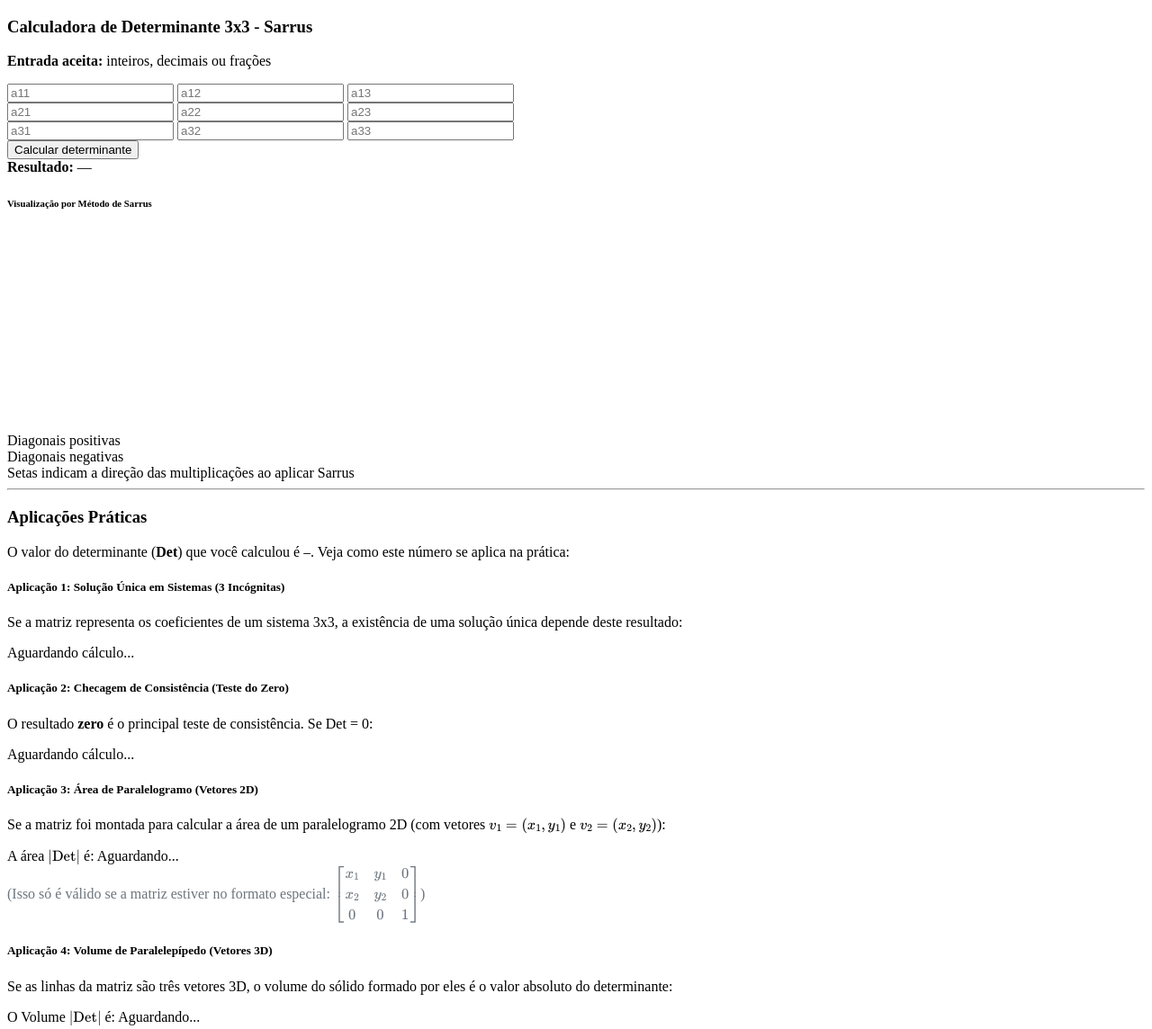
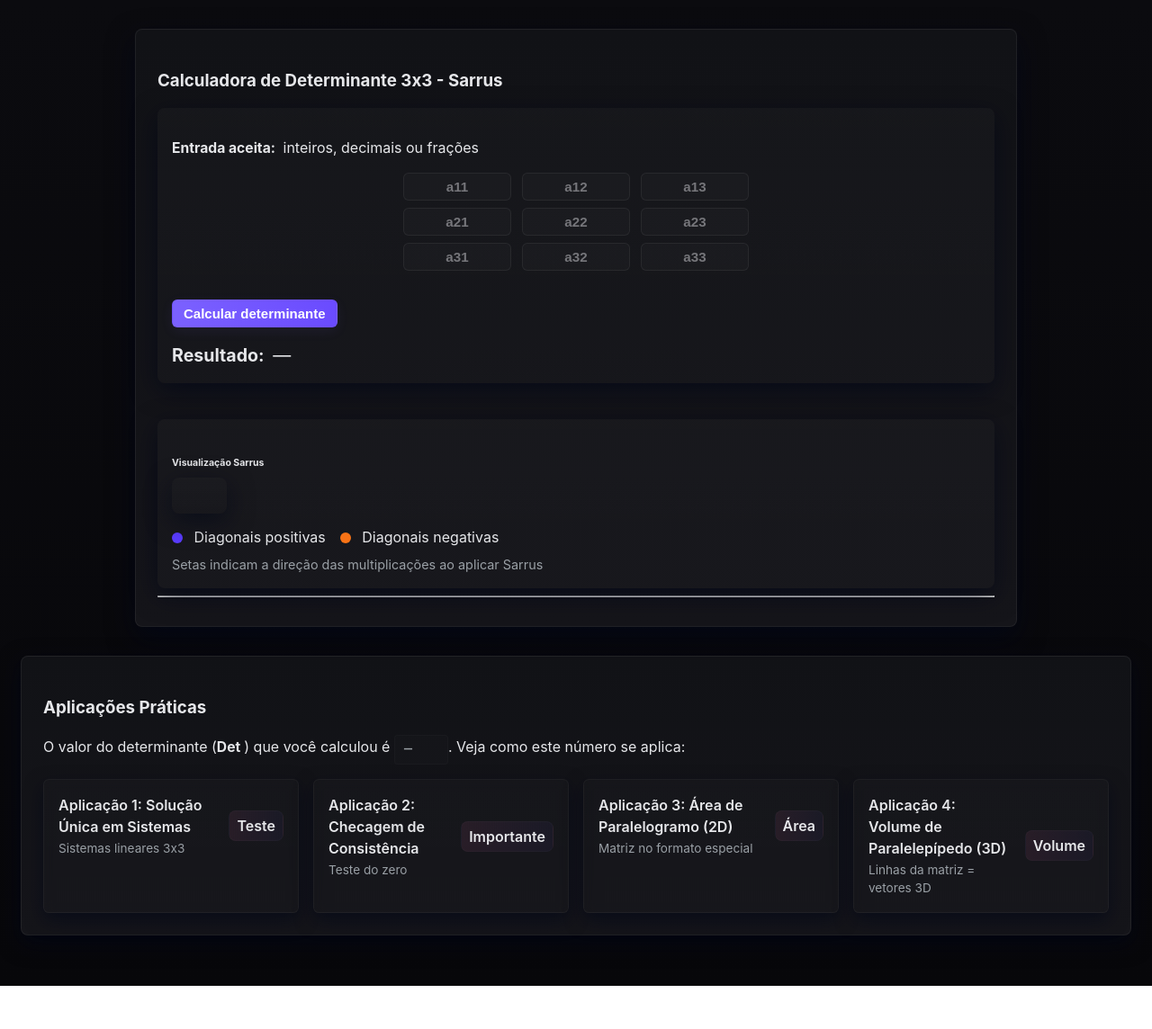
Before and after one commit to Unifacs-Portfolio/Determinante-3x3, a plain HTML site: page index.html in a window 1280 px wide. Shown: the whole page at 90% size. After the commit the page ends 1096 px from the top, so only its background shows below. Drawn offline with nearby package versions, Linux system fonts and the light colour scheme.

Commit message:
refatora index.html e adiciona estilos ao styles.css (rascunho) para melhorar a apresentação da calculadora de determinante 3x3

```diff
--- a/index.html
+++ b/index.html
@@ -1,29 +1,28 @@
-<!DOCTYPE html>
+<!doctype html>
 <html lang="pt-BR">
 <head>
-      <meta charset="utf-8">
-        <meta name="viewport" content="width=device-width, initial-scale=1"/>
-        <title> CÁLCULADORA DE DETERMINANTE DE MATRIZ QUADRADA 3X3 </title>
-
-         <link rel="stylesheet" type="text/css" href="styles.css">
+  <meta charset="utf-8" />
+  <meta name="viewport" content="width=device-width, initial-scale=1" />
+  <title>Determinante 3x3 — Sarrus</title>
+  <link rel="stylesheet" href="styles.css" />
   <script id="MathJax-script" async src="https://cdn.jsdelivr.net/npm/mathjax@3/es5/tex-mml-chtml.js"></script>
 </head>
 <body>
   <div class="container">
     <div class="card matrix-card">
       <div class="card-body">
-        <h3 class="mb-3">Calculadora de Determinante 3x3 - Sarrus </h3>
+        <h3 class="mb-3">Calculadora de Determinante 3x3 - Sarrus</h3>
 
         <div class="row gy-3">
           <div class="col-lg-6">
             <div class="p-3 result-box">
-              <p><strong>Entrada aceita:</strong> inteiros, decimais ou frações </p>
+              <p><strong class="strong-plain">Entrada aceita:</strong> inteiros, decimais ou frações</p>
 
               <div id="formArea" class="d-flex flex-column align-items-center mb-3">
                 <div class="d-flex matrix-row mb-2">
                   <input class="form-control matrix-input" id="a00" placeholder="a11">
                   <input class="form-control matrix-input" id="a01" placeholder="a12">
-                    <input class="form-control matrix-input" id="a02"  placeholder="a13">
+                  <input class="form-control matrix-input" id="a02" placeholder="a13">
                 </div>
                 <div class="d-flex matrix-row mb-2">
                   <input class="form-control matrix-input" id="a10" placeholder="a21">
@@ -40,23 +39,23 @@
 
               <div class="d-flex gap-2">
                 <button id="calcBtn" class="btn btn-primary">Calcular determinante</button>
-                    <div class="form-check align-self-center ms-auto">
-              </div>
+                <div class="form-check align-self-center ms-auto"></div>
               </div>
               <div class="mt-3">
-                    <div id="result" class="fs-5"><strong>Resultado:</strong> —</div>
+                <div id="result" class="fs-5"><strong class="strong-plain">Resultado:</strong> —</div>
               </div>
             </div>
           </div>
+
           <div class="col-lg-6">
             <div class="p-3 result-box">
-              <h6 class="mb-2"><strong>Visualização por Método de Sarrus </strong></h6>
+              <h6 class="mb-2"><strong class="strong-plain">Visualização Sarrus</strong></h6>
               <div id="sarrusWrapper" class="sarrus-wrap">
                 <div id="sarrusArea" class="sarrus-grid mb-2"></div>
                 <svg id="arrowsSvg" class="arrow" width="460" height="220" viewBox="0 0 460 220" style="left:0;top:0"></svg>
               </div>
               <div class="d-flex gap-3 align-items-center mt-2">
-                <div><span class="legend-dot" style="background:#676aff"></span> Diagonais positivas</div>
+                <div><span class="legend-dot" style="background:#5a3cff"></span> Diagonais positivas</div>
                 <div><span class="legend-dot" style="background:#f97316"></span> Diagonais negativas</div>
               </div>
               <div class="mt-2 small-muted">Setas indicam a direção das multiplicações ao aplicar Sarrus</div>
@@ -65,51 +64,85 @@
         </div>
 
         <hr>
-        <div id="stepsContainer" class="mt-3" style="display:none;"> <h6><strong>Cálculo completo </strong></h6>
+        <div id="stepsContainer" class="mt-3" style="display:none;">
+          <h6><strong class="strong-plain">Cálculo completo</strong></h6>
           <div id="steps" class="calc-box">Nenhum cálculo ainda.</div>
         </div>
       </div>
     </div>
   </div>
+
+  <!-- Aplicações Práticas convertidas em cards -->
   <div class="container mt-4 mb-4">
     <div class="card">
       <div class="card-body">
-        <h3 class="mb-3">Aplicações Práticas </h3>
-        <p>O valor do determinante (<strong>Det</strong>) que você calculou é <code id="current_det_value" class="interpretation pending">—</code>. Veja como este número se aplica na prática:</p>
+        <h3 class="mb-3">Aplicações Práticas</h3>
+        <p>O valor do determinante (<strong class="strong-plain">Det</strong>) que você calculou é <code id="current_det_value" class="interpretation pending">—</code>. Veja como este número se aplica:</p>
 
-        <div class="app-box" style="border-left-color: #cf66ff;">
-             <h5>Aplicação 1: Solução Única em Sistemas (3 Incógnitas)</h5>
+        <div class="apps-grid">
+          <details class="app-card variant-primary">
+            <summary class="app-card-summary">
+              <div class="app-card-head">
+                <div class="title">Aplicação 1: Solução Única em Sistemas</div>
+                <div class="subtitle">Sistemas lineares 3x3</div>
+              </div>
+              <div class="app-card-badge">Teste</div>
+            </summary>
+            <div class="app-card-body">
               <p>Se a matriz representa os coeficientes de um sistema 3x3, a existência de uma solução única depende deste resultado:</p>
               <div id="app1_interpretation" class="interpretation pending">Aguardando cálculo...</div>
             </div>
+          </details>
 
-        <div class="app-box" style="border-left-color: #ff5162;">
-             <h5>Aplicação 2: Checagem de Consistência (Teste do Zero)</h5>
-             <p>O resultado <strong>zero</strong> é o principal teste de consistência. Se Det = 0:</p>
+          <details class="app-card variant-accent">
+            <summary class="app-card-summary">
+              <div class="app-card-head">
+                <div class="title">Aplicação 2: Checagem de Consistência</div>
+                <div class="subtitle">Teste do zero</div>
+              </div>
+              <div class="app-card-badge">Importante</div>
+            </summary>
+            <div class="app-card-body">
+              <p>O resultado <strong class="strong-plain">zero</strong> é o principal teste de consistência. Se Det = 0:</p>
               <div id="app2_interpretation" class="interpretation pending">Aguardando cálculo...</div>
             </div>
+          </details>
 
-        <div class="app-box" style="border-left-color: #00d773;">
-             <h5>Aplicação 3: Área de Paralelogramo (Vetores 2D)</h5>
-             <p>Se a matriz foi montada para calcular a área de um paralelogramo 2D (com vetores \( v_1 = (x_1, y_1) \) e \( v_2 = (x_2, y_2) \)):</p>
-             <div>
-             A área \( |\text{Det}| \) é: <span id="app3_area" class="interpretation pending">Aguardando...</span>
+          <details class="app-card">
+            <summary class="app-card-summary">
+              <div class="app-card-head">
+                <div class="title">Aplicação 3: Área de Paralelogramo (2D)</div>
+                <div class="subtitle">Matriz no formato especial</div>
               </div>
-             <div id="app3_note" class="app-note text-muted">
-            (Isso só é válido se a matriz estiver no formato especial: \(\begin{bmatrix} x_1 & y_1 & 0 \\ x_2 & y_2 & 0 \\ 0 & 0 & 1 \end{bmatrix}\))
+              <div class="app-card-badge">Área</div>
+            </summary>
+            <div class="app-card-body">
+              <p>Se a matriz foi montada para calcular a área de um paralelogramo 2D (com vetores v1 = (x1, y1) e v2 = (x2, y2)):</p>
+              <div>A área <code>|Det|</code> é: <span id="app3_area" class="interpretation pending">Aguardando...</span></div>
+              <div id="app3_note" class="app-note">Isso só é válido se a matriz estiver no formato especial: \(\begin{bmatrix} x_1 & y_1 & 0 \\ x_2 & y_2 & 0 \\ 0 & 0 & 1 \end{bmatrix}\)</div>
+            </div>
+          </details>
+
+          <details class="app-card">
+            <summary class="app-card-summary">
+              <div class="app-card-head">
+                <div class="title">Aplicação 4: Volume de Paralelepípedo (3D)</div>
+                <div class="subtitle">Linhas da matriz = vetores 3D</div>
+              </div>
+              <div class="app-card-badge">Volume</div>
+            </summary>
+            <div class="app-card-body">
+              <p>Se as linhas da matriz são três vetores 3D, o volume do sólido formado por eles é o valor absoluto do determinante:</p>
+              <div>O Volume <code>|Det|</code> é: <span id="app4_volume" class="interpretation pending">Aguardando...</span></div>
+            </div>
+          </details>
+        </div>
+
+      </div>
     </div>
   </div>
 
-        <div class="app-box" style="border-left-color: #fd7e14;">
-             <h5>Aplicação 4: Volume de Paralelepípedo (Vetores 3D)</h5>
-             <p>Se as linhas da matriz são três vetores 3D, o volume do sólido formado por eles é o valor absoluto do determinante:</p>
-             <div>
-             O Volume \( |\text{Det}| \) é: <span id="app4_volume" class="interpretation pending">Aguardando...</span>
-             </div>
-        </div>
-      </div>
-    </div>
-  </div>
+  <!-- JavaScript original (mantido, sem alterações funcionais) -->
   <script>
 const $ = id => document.getElementById(id);
 const format = n => (Number.isInteger(n) ? String(n) : Number(n).toFixed(6).replace(/\.?0+$/,''));
@@ -146,9 +179,7 @@ function readMatrix(){
   return { M, errors };
 }
 
-
 function determinantWithSteps(M){
-
   const p1 = M[0][0] * M[1][1] * M[2][2];
   const p2 = M[0][1] * M[1][2] * M[2][0];
   const p3 = M[0][2] * M[1][0] * M[2][1];
@@ -332,19 +363,19 @@ function updateApplications(M, calc) {
 
   const app1 = $('app1_interpretation');
   if (det !== 0) {
-    app1.innerHTML = `<strong>Sim, existe uma solução única.</strong> (Sistema Possível e Determinado)`;
+    app1.innerHTML = `<strong class="strong-plain">Sim, existe uma solução única.</strong> (Sistema Possível e Determinado)`;
     app1.className = 'interpretation positive';
   } else {
-    app1.innerHTML = `<strong>Não, existe uma solução única.</strong> (Sistema Indeterminado ou Impossível)`;
+    app1.innerHTML = `<strong class="strong-plain">Não, existe uma solução única.</strong> (Sistema Indeterminado ou Impossível)`;
     app1.className = 'interpretation negative';
   }
 
   const app2 = $('app2_interpretation');
   if (det === 0) {
-    app2.innerHTML = `<strong>Inconsistente / Dependente.</strong> Os vetores/equações são dependentes. Se forem vetores 3D, são <strong>Coplanares</strong> (estão no mesmo plano).`;
+    app2.innerHTML = `<strong class="strong-plain">Inconsistente / Dependente.</strong> Os vetores/equações são dependentes. Se forem vetores 3D, são <strong class="strong-plain">Coplanares</strong> (estão no mesmo plano).`;
     app2.className = 'interpretation negative';
   } else {
-    app2.innerHTML = `<strong>Consistente / Independente.</strong> Os vetores/equações são independentes.`;
+    app2.innerHTML = `<strong class="strong-plain">Consistente / Independente.</strong> Os vetores/equações são independentes.`;
     app2.className = 'interpretation positive';
   }
 
@@ -355,7 +386,7 @@ function updateApplications(M, calc) {
 
   if (is2DAreaMatrix) {
     const area = Math.abs(det);
-    app3.innerHTML = `<strong>${format(area)}</strong> unidades de área`;
+    app3.innerHTML = `<strong class="strong-plain">${format(area)}</strong> unidades de área`;
     app3.className = 'interpretation neutral';
     app3Note.style.color = '#198754';
   } else {
@@ -365,7 +396,7 @@ function updateApplications(M, calc) {
   }
 
   const volume = Math.abs(det);
-  $('app4_volume').innerHTML = `<strong>${format(volume)}</strong> unidades cúbicas`;
+  $('app4_volume').innerHTML = `<strong class="strong-plain">${format(volume)}</strong> unidades cúbicas`;
   $('app4_volume').className = 'interpretation neutral';
 }
 
@@ -376,7 +407,7 @@ $('calcBtn').addEventListener('click', () => {
   if (errors.length){
     valArea.innerHTML = errors.map(e => `<div class="text-error">${e}</div>`).join('');
     $('steps').textContent = 'Corrija os erros acima e tente novamente.';
-    $('result').innerHTML = '<strong>Resultado:</strong> —';
+    $('result').innerHTML = '<strong class="strong-plain">Resultado:</strong> —';
     $('sarrusArea').innerHTML = '';
     $('arrowsSvg').innerHTML = '';
     $('stepsContainer').style.display = 'none';
@@ -394,7 +425,7 @@ $('calcBtn').addEventListener('click', () => {
     $('stepsContainer').style.display = 'block';
     $('steps').textContent = composeSteps(M, calc);
 
-    $('result').innerHTML = `<strong>Resultado:</strong> ${format(calc.det)}`;
+    $('result').innerHTML = `<strong class="strong-plain">Resultado:</strong> ${format(calc.det)}`;
 
     updateApplications(M, calc);
   }, 50);
@@ -415,6 +446,5 @@ window.addEventListener('resize', () => {
 
 document.addEventListener('DOMContentLoaded', resetApplications);
   </script>
-
 </body>
 </html>
--- a/styles.css
+++ b/styles.css
@@ -0,0 +1,401 @@
+ /* ===========================
+   Variáveis globais
+   ===========================
+*/
+:root {
+
+  --color-primary: #7b61ff;
+  --color-primary-hover: #6a4bff;
+  --color-primary-rgb: 123, 97, 255;
+  --color-accent: #ff6fbf;
+  --color-accent-rgb: 255, 111, 191;
+
+  --color-bg: #0b0b0f;
+  --color-surface: #111216;
+  --color-surface-2: #15151a;
+
+  --color-muted: #9aa0a6;
+  --color-text: #e6e7ea;
+  --color-white: #ffffff;
+  --color-border-default: rgba(255,255,255,0.06);
+  --color-shadow: rgba(2,6,23,0.7);
+  --color-error: #ff5964;
+
+  --font-family-system: -apple-system, BlinkMacSystemFont, "Segoe UI", Roboto, "Helvetica Neue", Arial, sans-serif;
+  --font-family-mono: ui-monospace, Menlo, Monaco, "Roboto Mono", monospace;
+  --line-height-base: 1.5;
+  --font-weight-semibold: 600;
+  --font-weight-bold: 700;
+
+  --fs-5: 1.25rem;
+  --fs-base: 16px;
+  --fs-sm: 13px;
+  --fs-md: 15px;
+  --fs-lg: 18px;
+  --fs-det: 20px;
+
+
+  --spacer-2: 0.5rem;
+  --spacer-3: 1rem;
+  --spacer-gutter: 0.75rem;
+  --border-radius: 0.5rem;
+  --border-radius-sm: 0.375rem;
+  --border-radius-cell: 0.45rem;
+
+  /* Layout responsivo */
+  --container-width-lg: 960px;
+  --breakpoint-lg: 992px;
+}
+
+/* ===========================
+   Reset básico e body
+   ===========================
+*/
+* { box-sizing: border-box; }
+
+body {
+  font-family: var(--font-family-system);
+  font-size: var(--fs-base);
+  line-height: var(--line-height-base);
+  background: linear-gradient(180deg, var(--color-bg) 0%, #07070a 100%);
+  min-height: 100vh;
+  color: var(--color-text);
+  -webkit-font-smoothing: antialiased;
+
+  padding-bottom: 3rem;
+}
+
+/* ===========================
+   Container e grid simples
+   ===========================
+*/
+.container {
+  width: 100%;
+  padding-inline: 15px;
+  margin-inline: auto;
+}
+@media (min-width: var(--breakpoint-lg)) {
+  .container { max-width: var(--container-width-lg); }
+}
+
+/* Row/Col simplificados */
+.row { display:flex; flex-wrap:wrap; margin: calc(var(--spacer-gutter) * -1); }
+.gy-3 { row-gap: var(--spacer-3); }
+.col-lg-6 {
+  flex: 0 0 100%;
+  max-width:100%;
+  padding: var(--spacer-gutter);
+}
+@media (min-width: var(--breakpoint-lg)) {
+  .col-lg-6 { flex: 0 0 50%; max-width:50%; }
+}
+
+/* ==============================
+   Cartões, superfícies e sombras
+   ==============================
+*/
+.card, .result-box, .calc-box, .sarrus-wrap { border-radius: var(--border-radius); }
+
+.card {
+  background: linear-gradient(180deg, var(--color-surface) 0%, var(--color-surface-2) 100%);
+  border: 1px solid var(--color-border-default);
+  box-shadow: 0 8px 24px var(--color-shadow);
+  color: var(--color-text);
+}
+.card-body { padding: 1.5rem; }
+
+/* Caixa de resultado com leve transparência */
+.result-box {
+  background: linear-gradient(180deg, rgba(255,255,255,0.02), rgba(255,255,255,0.01));
+  padding: var(--spacer-3);
+  box-shadow: 0 8px 28px rgba(2,6,23,0.65);
+}
+
+/* Caixa para saídas de cálculo/monoespaço */
+.calc-box {
+  background: linear-gradient(180deg, rgba(255,255,255,0.01), rgba(255,255,255,0.00));
+  padding: var(--spacer-3);
+  font-family: var(--font-family-mono);
+  white-space: pre-wrap;
+  overflow: auto;
+  font-size: 0.95rem;
+  color: var(--color-text);
+}
+
+/* ===========================
+   Botões e formulários
+   ===========================
+*/
+.btn, .form-control { border-radius: var(--border-radius-sm); }
+
+.btn {
+  display:inline-block;
+  font-weight:var(--font-weight-semibold);
+  color:var(--color-text);
+  padding:.375rem .75rem;
+  text-decoration:none;
+  cursor:pointer;
+  border:1px solid transparent;
+  font-size:var(--fs-md);
+  background:transparent;
+}
+
+/* Botão primário com gradiente e foco visual */
+.btn-primary {
+  color:var(--color-white);
+  background: linear-gradient(90deg, var(--color-primary), var(--color-primary-hover));
+  border:1px solid rgba(var(--color-primary-rgb),0.18);
+  box-shadow: 0 4px 14px rgba(var(--color-primary-rgb),0.08);
+}
+
+/* Input / campo de formulário */
+.form-control {
+  display:block;
+  width:100%;
+  padding:.375rem .75rem;
+  font-size:var(--fs-md);
+  border:1px solid var(--color-border-default);
+  background: rgba(255,255,255,0.02);
+  color: var(--color-text);
+}
+.form-control::placeholder { color: rgba(230,231,234,0.45); }
+.form-control:focus {
+  outline:0;
+  border-color: rgba(var(--color-primary-rgb),0.28);
+  box-shadow: 0 0 0 .25rem rgba(var(--color-primary-rgb), 0.12);
+}
+
+/* ===========================
+   Utilitários (helpers)
+   ===========================
+*/
+
+/* --- Layout flex e helpers --- */
+.d-flex { display:flex; }
+.flex-column { flex-direction: column; }
+.align-items-center { align-items:center; }
+.align-self-center { align-self:center; }
+.ms-auto { margin-left:auto; }
+
+/* --- Espaçamento --- */
+.mb-2 { margin-bottom: var(--spacer-2); } /* margem inferior pequena */
+.mt-2 { margin-top: var(--spacer-2); }
+.mb-3 { margin-bottom: var(--spacer-3); } /* margem inferior padrão */
+.mt-3 { margin-top: var(--spacer-3); }
+.p-3 { padding: var(--spacer-3); }
+
+/* --- Gaps (para containers flex/grid) --- */
+.gap-2 { gap: var(--spacer-2); }
+.gap-3 { gap: var(--spacer-3); }
+
+/* --- Tipografia / tamanhos --- */
+.fs-5 { font-size: var(--fs-5); }
+
+/* ===========================
+   Componentes específicos
+   ===========================
+*/
+
+/* Matrix card: entradas numéricas em grade */
+.matrix-card { max-width: 980px; margin: 2rem auto; box-shadow: 0 12px 30px rgba(2,6,23,0.7); }
+.matrix-input {
+  width: 120px;
+  text-align:center;
+  font-weight: var(--font-weight-semibold);
+  font-size:0.95rem;
+  background: rgba(255,255,255,0.02);
+  color:var(--color-text);
+  border:1px solid var(--color-border-default);
+}
+.matrix-row { gap: var(--spacer-gutter); }
+
+/* Grid usada para representação visual (Sarrus, etc.) */
+.sarrus-wrap {
+  position:relative;
+  display:inline-block;
+  padding: var(--spacer-2);
+  background: linear-gradient(180deg, rgba(255,255,255,0.01), rgba(255,255,255,0.00));
+  box-shadow:0 8px 28px rgba(2,6,23,0.6);
+  overflow:hidden;
+}
+.sarrus-grid {
+  display:grid;
+  grid-template-columns: repeat(5, 1fr);
+  gap: var(--border-radius-cell);
+  align-items:center;
+  justify-items:center;
+  padding: var(--spacer-2);
+}
+
+/* Células base e variações (duplicadas, diagonal positiva/negativa) */
+.cell {
+  min-width:64px;
+  min-height:64px;
+  display:flex;
+  align-items:center;
+  justify-content:center;
+  border-radius: var(--border-radius-cell);
+  font-weight: var(--font-weight-bold);
+  font-size:1rem;
+  color: var(--color-text);
+}
+.cell.base {
+  background: linear-gradient(180deg, rgba(255,255,255,0.02), rgba(255,255,255,0.01));
+  border:1px solid rgba(255,255,255,0.03);
+  box-shadow:0 4px 12px rgba(2,6,23,0.6);
+}
+.cell.dup {
+  background: rgba(123,97,255,0.04);
+  border:1px dashed rgba(var(--color-primary-rgb),0.12);
+}
+.diag-pos {
+  background: linear-gradient(90deg, rgba(var(--color-primary-rgb),0.12), rgba(var(--color-primary-rgb),0.03));
+  border:1px solid rgba(var(--color-primary-rgb),0.18);
+}
+.diag-neg {
+  background: linear-gradient(90deg, rgba(var(--color-accent-rgb),0.10), rgba(var(--color-accent-rgb),0.02));
+  border:1px solid rgba(var(--color-accent-rgb),0.14);
+}
+
+/* Utilitário para arrows decorativos (não interativo) */
+.arrow { position:absolute; pointer-events:none; }
+
+/* ===========================
+   Legend, erros e microcomponentes
+   ===========================
+*/
+.legend-dot { width:12px; height:12px; border-radius:50%; display:inline-block; margin-right:var(--spacer-2); vertical-align:middle; }
+
+/* Indicador de erro inline */
+.text-error {
+  color: var(--color-error);
+  font-weight: var(--font-weight-semibold);
+  font-size: var(--fs-sm);
+  background: rgba(255,89,100,0.06);
+  padding: .35rem .5rem;
+  border-radius: .375rem;
+  display: inline-block;
+  border: 1px solid rgba(255,89,100,0.12);
+}
+
+/* Texto pequeno e descritivo */
+.small-muted { font-size:.9rem; color: var(--color-muted); }
+
+/* Estilização customizada para strong com destaque visual */
+strong {
+  display: inline-block;
+  padding: .12rem .4rem;
+  border-radius: .35rem;
+  font-weight: var(--font-weight-bold);
+  color: white;
+  background: linear-gradient(90deg, rgba(var(--color-primary-rgb),0.9), rgba(var(--color-accent-rgb),0.9));
+  box-shadow: 0 4px 10px rgba(var(--color-primary-rgb),0.08);
+  margin-right: .25rem;
+  line-height:1;
+  font-size: 0.98em;
+}
+/* Classe para strong sem gradiente (uso em títulos) */
+.strong-plain { background: transparent; color: var(--color-text); box-shadow:none; padding:0; font-weight:700; }
+
+/* ============================
+   App cards (details/summary)
+   ============================
+*/
+.apps-grid {
+  display:grid;
+  grid-template-columns: repeat(auto-fit, minmax(260px, 1fr));
+  gap: var(--spacer-3);
+  margin-top: var(--spacer-3);
+}
+details.app-card {
+  background: linear-gradient(180deg, rgba(255,255,255,0.015), rgba(255,255,255,0.01));
+  border:1px solid rgba(255,255,255,0.04);
+  border-radius: calc(var(--border-radius) - 0.1rem);
+  overflow:hidden;
+  transition: transform 200ms ease, box-shadow 200ms ease, border-color 200ms ease;
+  box-shadow:0 8px 20px rgba(2,6,23,0.6);
+  backdrop-filter: blur(6px);
+}
+details.app-card[open] {
+  transform: translateY(-6px);
+  border-color: rgba(var(--color-primary-rgb),0.22);
+  box-shadow: 0 18px 40px rgba(var(--color-primary-rgb),0.06);
+}
+
+/* Sumário do card com layout flex */
+summary.app-card-summary {
+  list-style:none;
+  display:flex;
+  align-items:center;
+  justify-content:space-between;
+  cursor:pointer;
+  padding: 1rem;
+  gap: 1rem;
+}
+details.app-card summary::-webkit-details-marker { display:none; }
+
+.app-card-head { display:flex; flex-direction:column; gap: .125rem; }
+.app-card-head .title { font-weight: var(--font-weight-semibold); color: var(--color-text); font-size:1rem; }
+.app-card-head .subtitle { font-size: .85rem; color: var(--color-muted); }
+
+/* Badge discreto no cabeçalho do card */
+.app-card-badge {
+  display:inline-flex; align-items:center; gap:.5rem;
+  padding:.25rem .5rem; border-radius:.5rem;
+  background: linear-gradient(90deg, rgba(var(--color-accent-rgb),0.08), rgba(var(--color-primary-rgb),0.05));
+  color: var(--color-text);
+  font-weight: var(--font-weight-semibold);
+  border:1px solid rgba(255,255,255,0.02);
+}
+
+/* Corpo do card com transição de altura */
+.app-card-body {
+  padding: 0 1rem 1rem 1rem;
+  color: var(--color-text);
+  font-size: var(--fs-md);
+  line-height:1.45;
+  max-height:0;
+  overflow:hidden;
+  transition: max-height 260ms cubic-bezier(.2,.9,.2,1), padding 200ms ease;
+}
+details.app-card[open] .app-card-body {
+  padding-top: .75rem;
+  max-height: 600px;
+}
+.app-note { font-size: var(--fs-sm); margin-top: 5px; color: var(--color-muted); }
+
+/* ===========================
+   Interpretações / estados
+   ===========================
+*/
+.interpretation {
+  font-size: var(--fs-md);
+  font-weight: var(--font-weight-semibold);
+  padding: 6px 10px;
+  border-radius: 4px;
+  display:inline-block;
+  min-width:60px;
+  line-height:1.25;
+  background: rgba(255,255,255,0.02);
+  border: 1px solid rgba(255,255,255,0.03);
+}
+.interpretation.positive {
+  color: #bff6d8;
+  background: linear-gradient(90deg, rgba(52,211,153,0.06), rgba(52,211,153,0.02));
+  border-color: rgba(52,211,153,0.08);
+}
+.interpretation.negative {
+  color: #ffd7dc;
+  background: linear-gradient(90deg, rgba(255,89,100,0.06), rgba(255,89,100,0.02));
+  border-color: rgba(255,89,100,0.08);
+}
+.interpretation.neutral {
+  color: #cfe0ff;
+  background: linear-gradient(90deg, rgba(var(--color-primary-rgb),0.06), rgba(var(--color-primary-rgb),0.02));
+  border-color: rgba(var(--color-primary-rgb),0.08);
+}
+.interpretation.pending {
+  color: var(--color-muted);
+  background: rgba(255,255,255,0.01);
+  border-color: rgba(255,255,255,0.02);
+}
```
Lines whose indentation alone changed are shown as unchanged.
